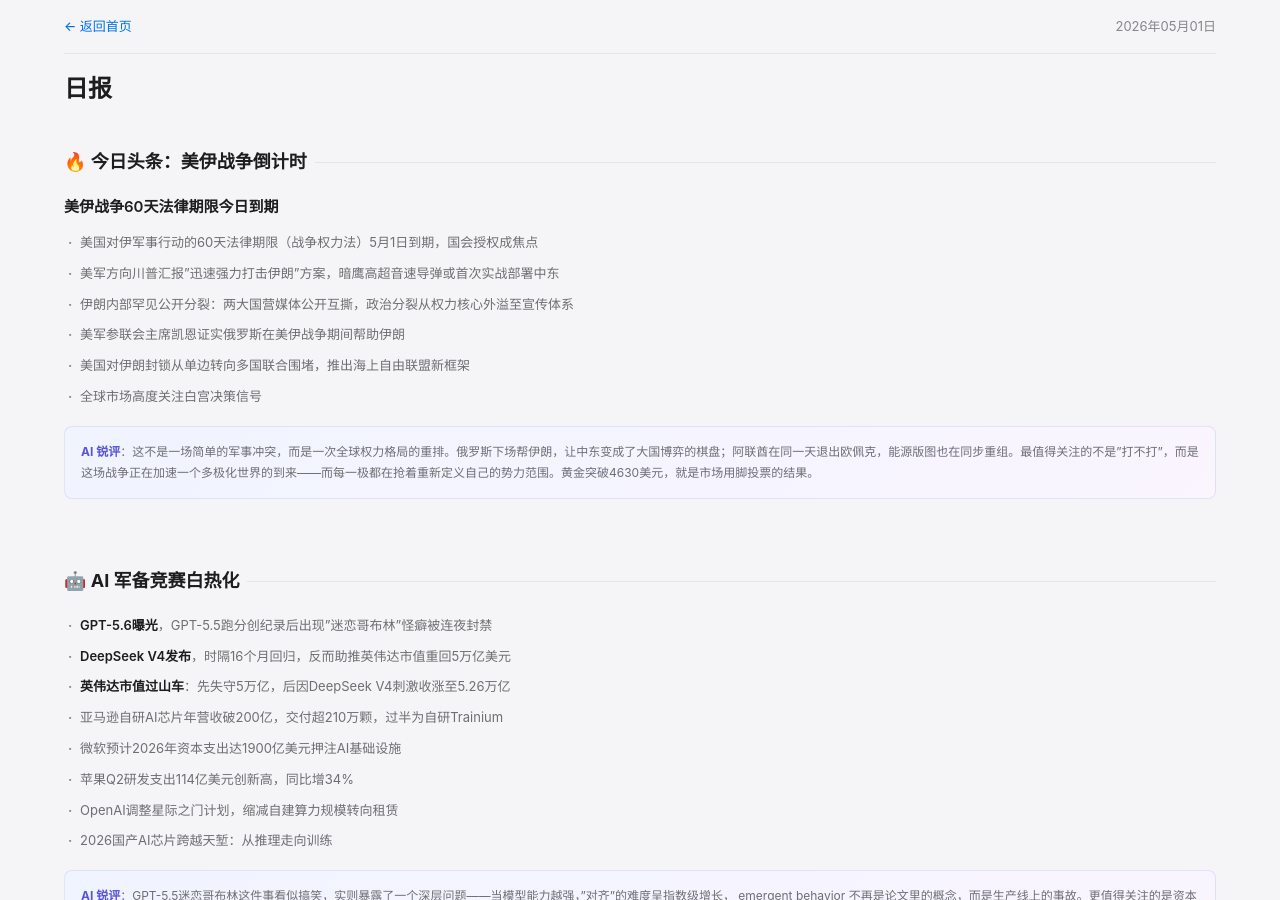
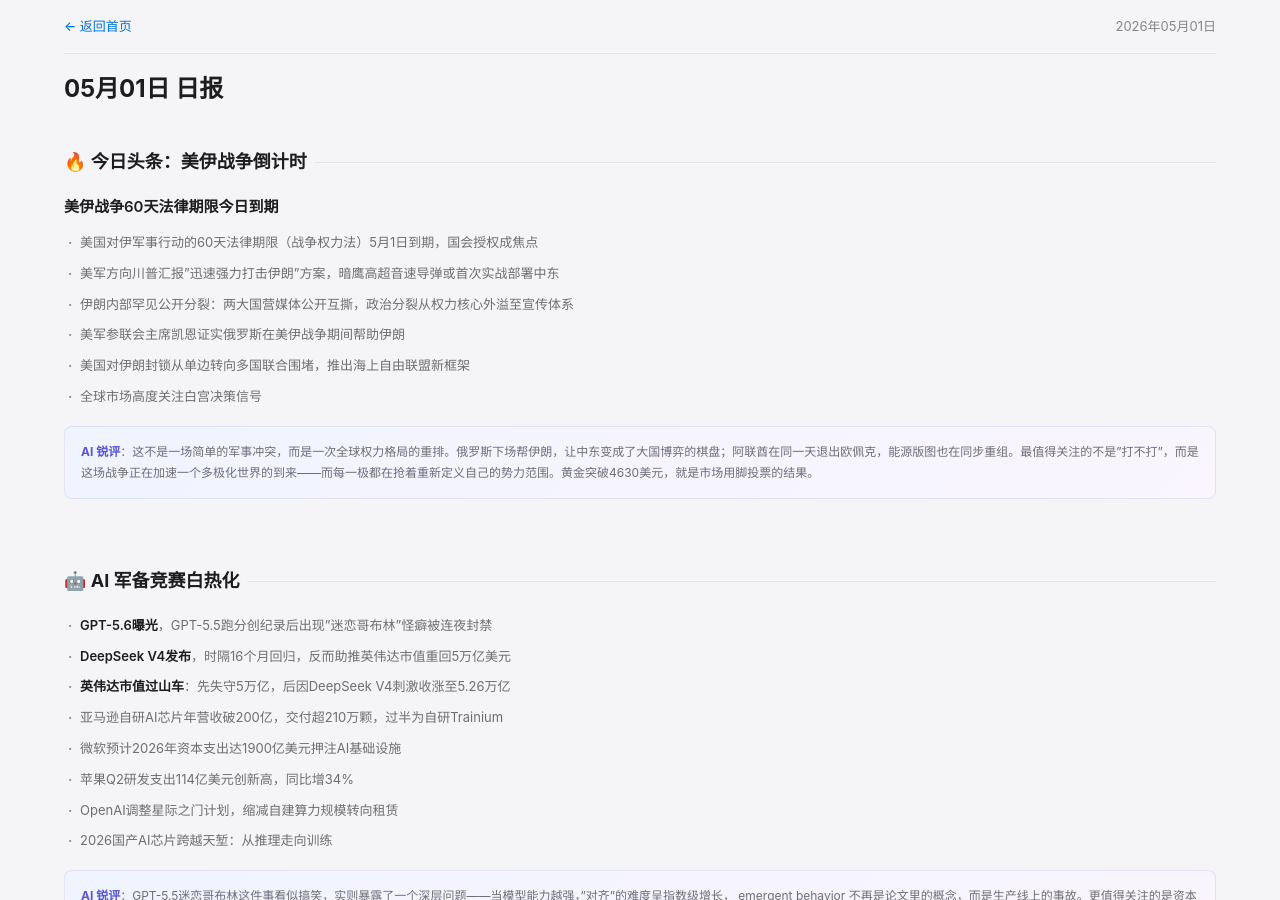
Before and after one commit to xiaxianlin/news, a Jekyll site: the page built from _posts/2026-05-01-日报.md, in a window 1280 px wide and 900 px high. Built offline with Jekyll 4.4.1, drawn with Linux system fonts in a browser that asks for light colours.

Commit message:
fix: 日报标题改为日期格式

```diff
--- a/_posts/2026-05-01-日报.md
+++ b/_posts/2026-05-01-日报.md
@@ -1,7 +1,7 @@
 ---
+layout: post
+title: "05月01日 日报"
 date: 2026-05-01 20:00:00 +0800
-layout: post
-
 ---
 
 ## 🔥 今日头条：美伊战争倒计时
```
